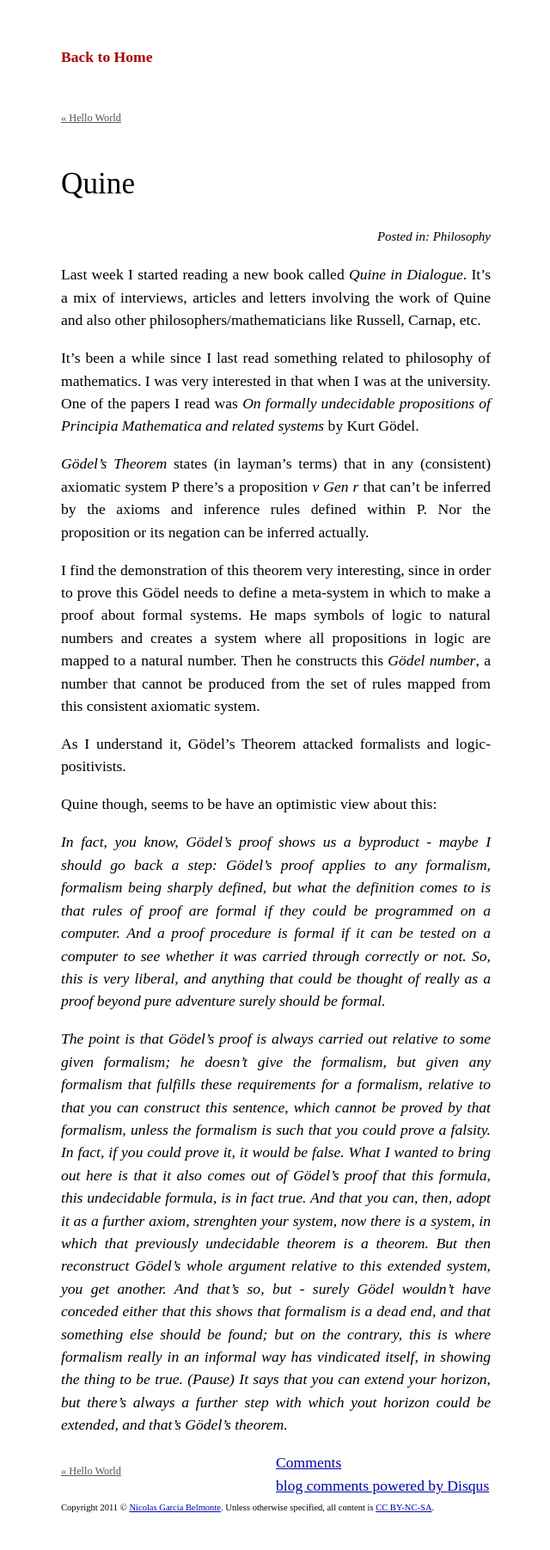
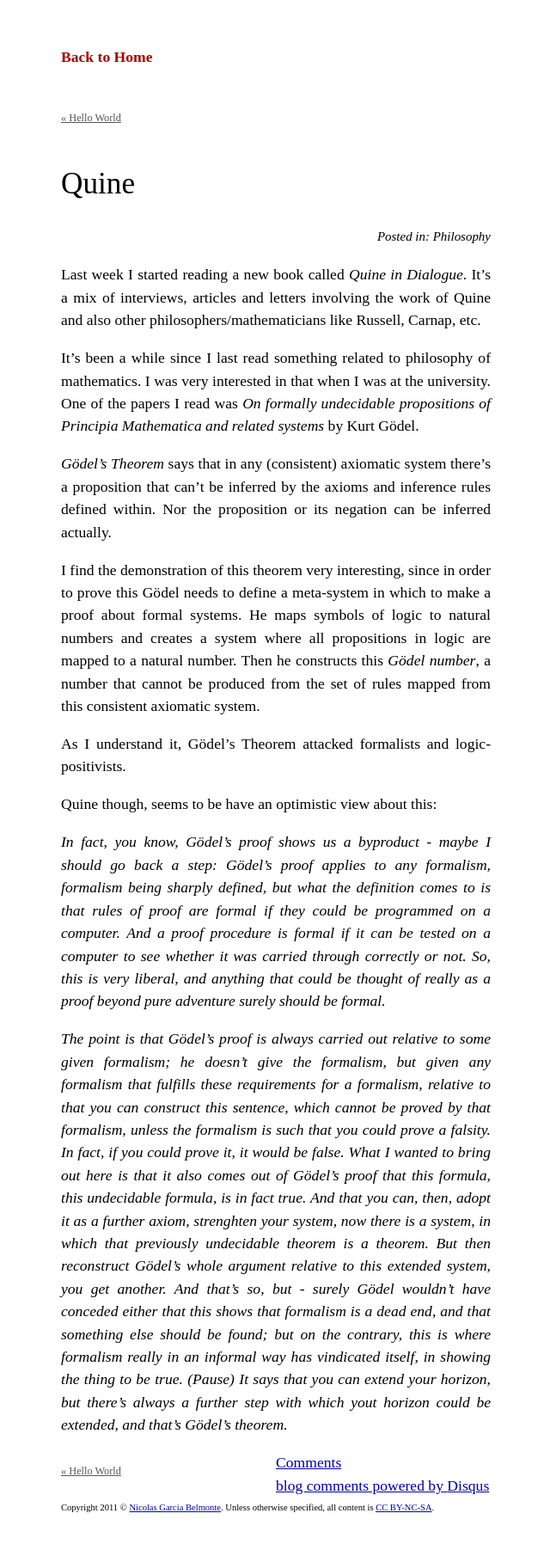
Before and after one commit to philogb/notes, a Jekyll site: the page built from _posts/2011-07-30-quine.markdown, in a window 1280 px wide. Shown: the whole page at 86% size, without its empty margins (194-834 px from the left). Built offline with Jekyll 4.4.1, drawn with Linux system fonts in a browser that asks for light colours; some web fonts are replaced; comment, search, counter and statistics services are not loaded.

Commit message:
cleaner.

```diff
--- a/_posts/2011-07-30-quine.markdown
+++ b/_posts/2011-07-30-quine.markdown
@@ -14,9 +14,9 @@ One of the papers I read was *On formally undecidable
 propositions of Principia Mathematica and related systems* by Kurt
 Gödel.
 
-*Gödel's Theorem* states (in layman's terms) that in any (consistent) axiomatic system
-P there's a proposition *v Gen r* that can't be inferred by the axioms
-and inference rules defined within P.
+*Gödel's Theorem* says that in any (consistent) axiomatic system
+there's a proposition that can't be inferred by the axioms
+and inference rules defined within.
 Nor the proposition or its negation can be inferred
 actually.
 
```
